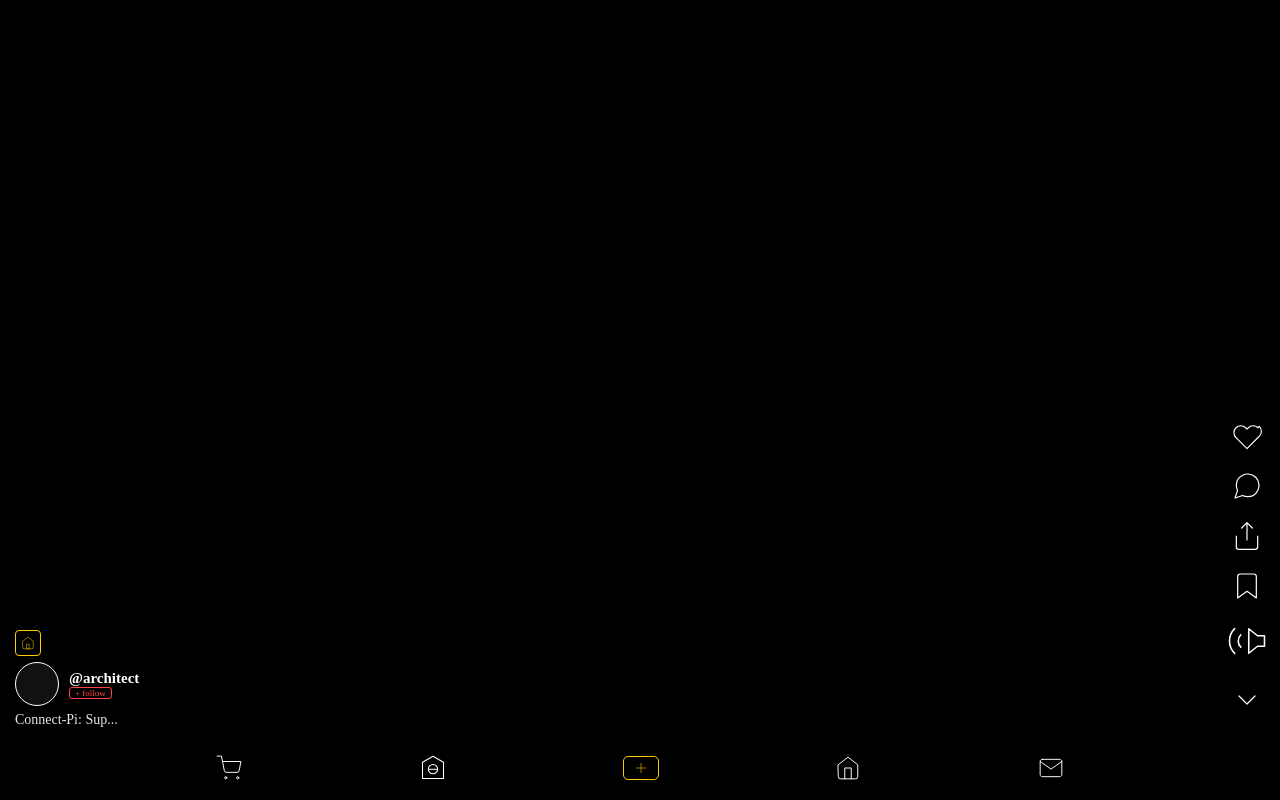
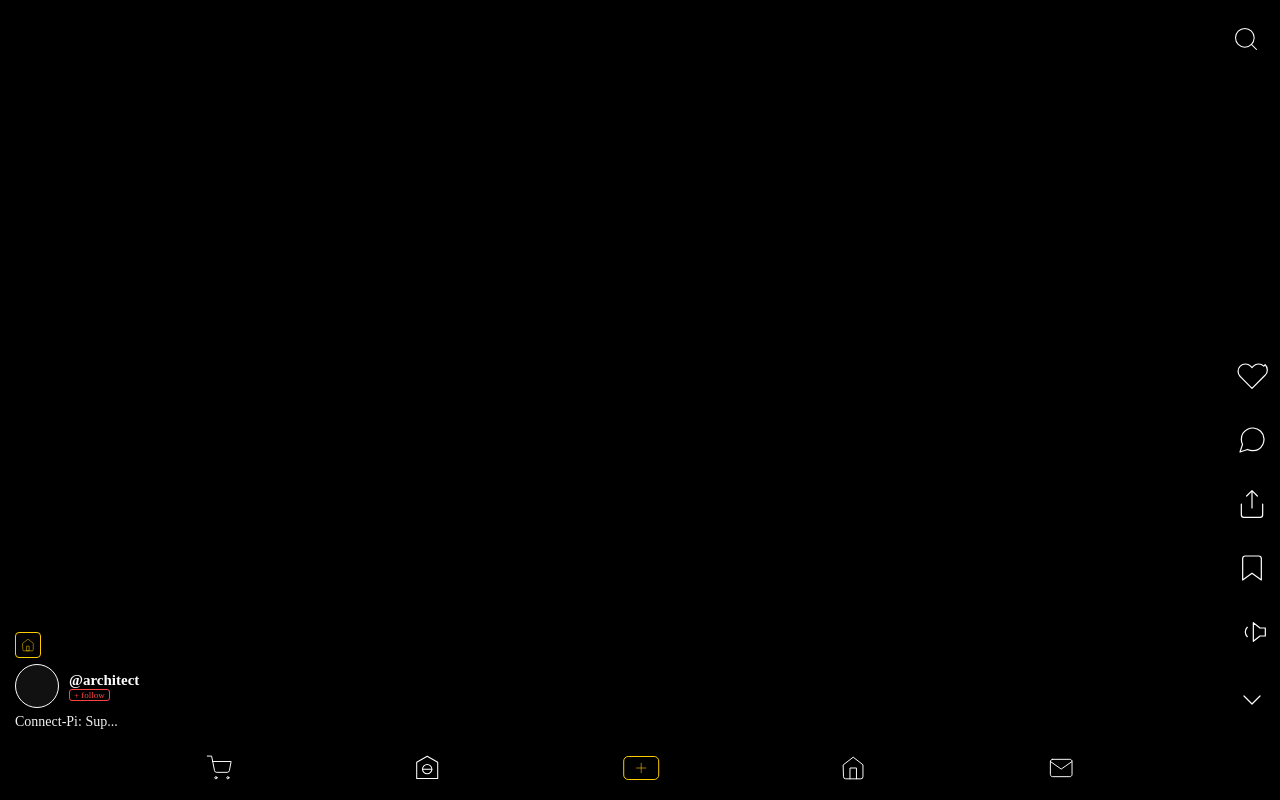
Before and after one commit to tinhtam221986/CONNECT-PI-SUPREME-III, a Next.js app: page / in a window 1280 px wide. Built offline with nearby package versions, Linux system fonts and the light colour scheme.

Commit message:
Update page.tsx

```diff
--- a/app/page.tsx
+++ b/app/page.tsx
@@ -1,11 +1,11 @@
 "use client";
 import React, { useState } from 'react';
 
-// --- HỆ THỐNG ICON SIÊU MẢNH (STROKE 0.8 - 1.0) ---
-const SupremeIcon = ({ name, size = 26, color = "#FFFFFF", flip = false }: { name: string, size?: number, color?: string, flip?: boolean }) => {
+// --- HỆ THỐNG ICON SIÊU MẢNH (STROKE 0.9) ---
+const SupremeIcon = ({ name, size = 30, color = "#FFFFFF", flip = false }: { name: string, size?: number, color?: string, flip?: boolean }) => {
   const filterStyle = {
     filter: 'drop-shadow(0px 0px 1.5px rgba(0,0,0,1))',
-    transform: flip ? 'scaleX(-1)' : 'none' // Lật icon loa quay vào trong
+    transform: flip ? 'scaleX(-1)' : 'none'
   };
 
   const icons: any = {
@@ -14,7 +14,7 @@ const SupremeIcon = ({ name, size = 26, color = "#FFFFFF", flip = false }: { nam
     comment: <path d="M21 11.5a8.38 8.38 0 0 1-.9 3.8 8.5 8.5 0 0 1-7.6 4.7 8.38 8.38 0 0 1-3.8-.9L3 21l1.9-5.7a8.38 8.38 0 0 1-.9-3.8 8.5 8.5 0 0 1 4.7-7.6 8.38 8.38 0 0 1 3.8-.9h.5a8.48 8.48 0 0 1 8 8v.5z" />,
     share: <path d="M4 12v8a2 2 0 0 0 2 2h12a2 2 0 0 0 2-2v-8M16 6l-4-4-4 4M12 2v13" />,
     save: <path d="M19 21l-7-5-7 5V5a2 2 0 0 1 2-2h10a2 2 0 0 1 2 2z" />,
-    volume: <path d="M11 5L6 9H2v6h4l5 4V5zM15.54 8.46a5 5 0 0 1 0 7.07M19.07 4.93a10 10 0 0 1 0 14.14" />,
+    volume: <path d="M11 5L6 9H2v6h4l5 4V5zM15.54 8.46a5 5 0 0 1 0 7.07" />,
     chevron: <polyline points="6 9 12 15 18 9" />,
     cart: <><circle cx="9" cy="21" r="1" /><circle cx="20" cy="21" r="1" /><path d="M1 1h4l2.68 13.39a2 2 0 0 0 2 1.61h9.72a2 2 0 0 0 2-1.61L23 6H6" /></>,
     global: <><path d="M3 21h18M3 7l9-5 9 5v14H3V7z" /><circle cx="12" cy="13" r="4" /><line x1="8" y1="13" x2="16" y2="13" /></>,
@@ -31,43 +31,56 @@ const SupremeIcon = ({ name, size = 26, color = "#FFFFFF", flip = false }: { nam
   );
 };
 
-export default function SupremeIV() {
+export default function SupremeV() {
   const [isNavVisible, setIsNavVisible] = useState(true);
   const [showVolMenu, setShowVolMenu] = useState(false);
+  const [isMuted, setIsMuted] = useState(false);
 
   return (
     <div style={{ position: 'relative', width: '100vw', height: '100vh', backgroundColor: '#000', overflow: 'hidden' }}>
 
-      {/* 1. CỘT PHẢI - NÉN KHOẢNG CÁCH XUỐNG ĐÁY */}
+      {/* KÍNH LÚP */}
+      <div style={{ position: 'absolute', top: '25px', right: '20px', zIndex: 100 }}>
+        <SupremeIcon name="search" size={28} />
+      </div>
+
+      {/* 3. CỘT PHẢI - DÀN ĐỀU VÀ NÉN KHOẢNG CÁCH ĐÁY */}
       <div style={{
-        position: 'absolute', right: '12px', bottom: '80px', // Hạ thấp toàn bộ cột
+        position: 'absolute', right: '12px', bottom: '80px', // Vị trí neo cho nút V #5
         display: 'flex', flexDirection: 'column', alignItems: 'center',
-        justifyContent: 'flex-end', gap: '18px', zIndex: 100
+        justifyContent: 'space-between', height: '360px', zIndex: 100
       }}>
-        <SupremeIcon name="heart" size={30} />
+        {/* Nút Tim #1 (Chuẩn neo trên) */}
+        <SupremeIcon name="heart" size={32} />
+
         <SupremeIcon name="comment" size={32} />
         <SupremeIcon name="share" size={32} />
         <SupremeIcon name="save" size={32} />
 
-        {/* NÚT LOA #11 - TĂNG 4/3, QUAY VÀO TRONG, MENU 3 NGĂN */}
+        {/* 1 & 2. NÚT LOA #11 - KÍCH THƯỚC CHUẨN & LOGIC THÔNG MINH */}
         <div style={{ position: 'relative' }}>
           <div onClick={() => setShowVolMenu(!showVolMenu)} style={{ cursor: 'pointer' }}>
-            <SupremeIcon name="volume" size={42} flip={true} />
+            <SupremeIcon name="volume" size={32} flip={true} />
           </div>
           {showVolMenu && (
             <div style={{
-              position: 'absolute', right: '50px', bottom: '0', width: '140px',
-              backgroundColor: 'rgba(0,0,0,0.85)', borderRadius: '10px', border: '0.8px solid #fff',
-              display: 'flex', flexDirection: 'column', overflow: 'hidden', backdropFilter: 'blur(5px)'
+              position: 'absolute', right: '55px', bottom: '0', width: '130px',
+              backgroundColor: 'rgba(0,0,0,0.9)', borderRadius: '12px', border: '0.8px solid rgba(255,255,255,0.3)',
+              display: 'flex', flexDirection: 'column', overflow: 'hidden', backdropFilter: 'blur(10px)', zIndex: 200
             }}>
-              <div style={{ padding: '10px', fontSize: '11px', borderBottom: '0.5px solid #444' }}>Tắt/mở âm thanh</div>
-              <div style={{ padding: '10px', fontSize: '11px', borderBottom: '0.5px solid #444' }}>Lưu âm thanh</div>
-              <div style={{ padding: '10px', fontSize: '11px' }}>Sử dụng</div>
+              <div
+                onClick={() => {setIsMuted(!isMuted); setShowVolMenu(false);}}
+                style={{ padding: '12px', fontSize: '11px', borderBottom: '0.5px solid #333', cursor: 'pointer', color: '#fff' }}
+              >
+                {isMuted ? "Mở âm thanh" : "Tắt âm thanh"}
+              </div>
+              <div style={{ padding: '12px', fontSize: '11px', borderBottom: '0.5px solid #333', color: '#fff' }}>Lưu âm thanh</div>
+              <div style={{ padding: '12px', fontSize: '11px', color: '#fff' }}>Sử dụng</div>
             </div>
           )}
         </div>
 
-        {/* NÚT V #5 - CÁCH NÚT HỘP THƯ 1/2 KHOẢNG CÁCH */}
+        {/* NÚT V #5 (Chuẩn neo dưới) - Khoảng cách tới mail icon = 1/2 cũ */}
         <div
           onClick={() => setIsNavVisible(!isNavVisible)}
           style={{ cursor:'pointer', transition:'0.3s', transform: isNavVisible ? 'rotate(0deg)' : 'rotate(180deg)' }}
@@ -78,7 +91,7 @@ export default function SupremeIV() {
 
       {/* 2. CỤM TRÁI - KÉO XUỐNG SÁT NÚT GIỎ HÀNG (1/3 KHOẢNG CÁCH) */}
       <div style={{
-        position: 'absolute', bottom: '72px', left: '15px', zIndex: 100,
+        position: 'absolute', bottom: '70px', left: '15px', zIndex: 100,
         display: 'flex', flexDirection: 'column', gap: '6px'
       }}>
         <div style={{
@@ -91,21 +104,23 @@ export default function SupremeIV() {
         <div style={{ display: 'flex', alignItems: 'center', gap: '10px' }}>
           <div style={{ width: '42px', height: '42px', borderRadius: '50%', border: '1px solid #fff', backgroundColor: '#111' }} />
           <div style={{ display: 'flex', flexDirection: 'column' }}>
-            <span style={{ fontSize: '15px', fontWeight: 'bold', color:'#fff' }}>@architect</span>
-            <span style={{ fontSize: '9px', color: '#ff4444', border: '0.8px solid #ff4444', padding: '0px 5px', borderRadius: '3px', width: 'fit-content' }}>+ follow</span>
+            <span style={{ fontSize: '15px', fontWeight: 'bold', color:'#fff', textShadow: '1px 1px 2px #000' }}>@architect</span>
+            <span style={{ fontSize: '9px', color: '#ff4444', border: '0.8px solid #ff4444', padding: '0px 4px', borderRadius: '3px', width: 'fit-content' }}>+ follow</span>
           </div>
         </div>
 
-        <p style={{ fontSize: '14px', color: '#fff', margin: 0, opacity: 0.9 }}>Connect-Pi: Sup...</p>
+        <p style={{ fontSize: '14px', color: '#fff', margin: 0, opacity: 0.95, textShadow: '1px 1px 2px #000' }}>
+          Connect-Pi: Sup...
+        </p>
       </div>
 
-      {/* 3. THANH ĐIỀU HƯỚNG ĐÁY - SIÊU CÔ ĐẶNG */}
+      {/* THANH ĐIỀU HƯỚNG ĐÁY */}
       <div style={{
         position: 'fixed', bottom: 0, left: '50%', transform: 'translateX(-50%)',
-        width: '80%', height: '65px',
+        width: '82%', height: '65px',
         display: 'flex', alignItems: 'center', justifyContent: 'space-around',
         background: 'linear-gradient(transparent, rgba(0,0,0,1))',
-        transition: 'transform 0.4s cubic-bezier(0.1, 0.7, 0.1, 1)',
+        transition: 'transform 0.4s ease',
         transform: isNavVisible ? 'translateX(-50%) translateY(0)' : 'translateX(-50%) translateY(100px)',
         zIndex: 90
       }}>
@@ -120,4 +135,4 @@ export default function SupremeIV() {
 
     </div>
   );
-          }
+            }
```
